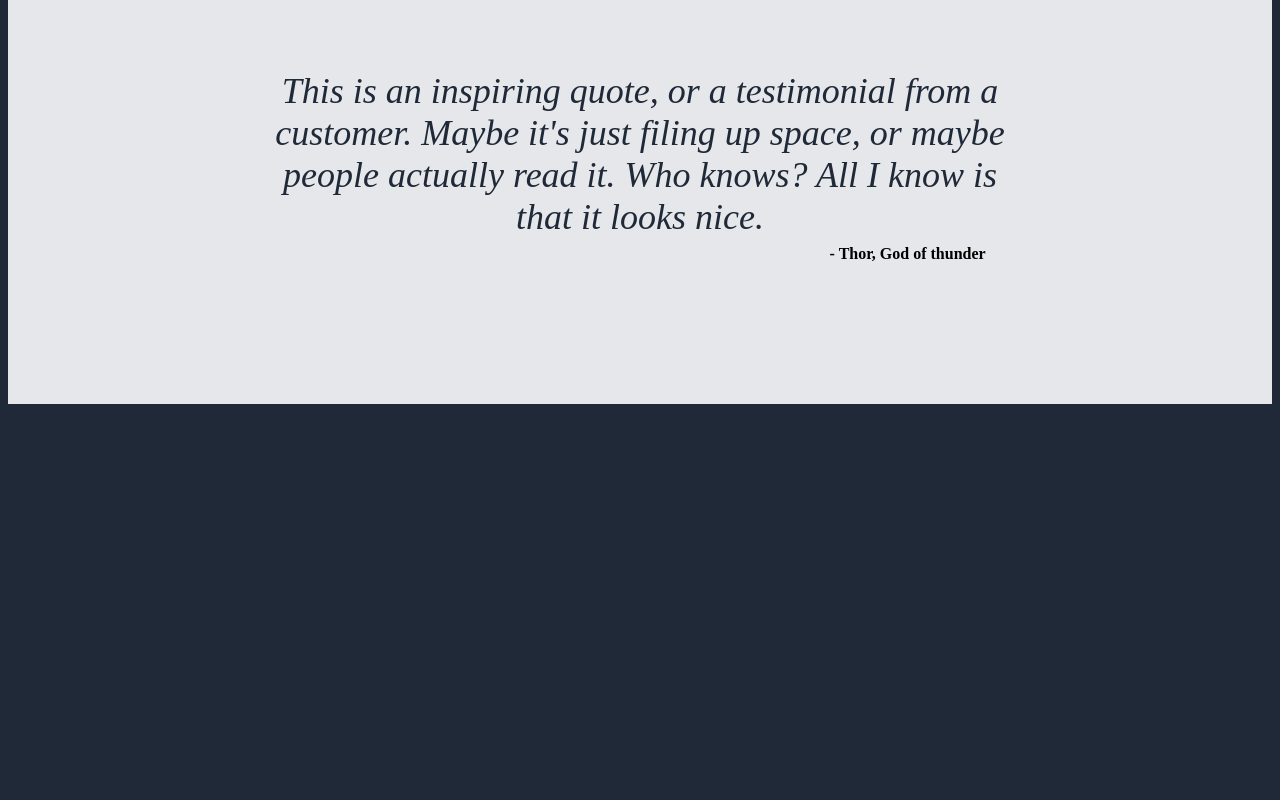
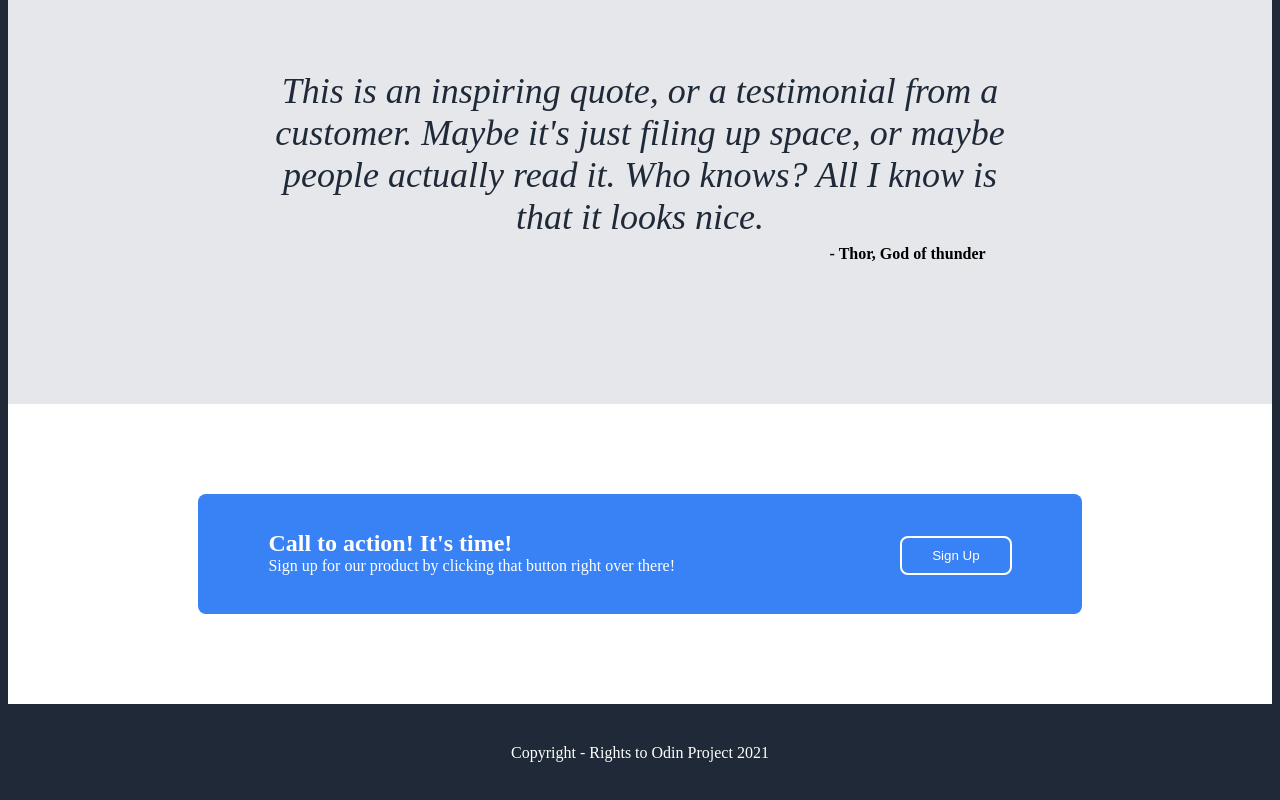
Before and after one commit to erikszabo474/landing-page, a plain HTML site: page index.html in a window 1280 px wide. Shown: the part 1077-1877 px from the top of the page. Before the commit the page ends 1489 px from the top, so only its background shows below. Drawn offline with Linux system fonts and the light colour scheme.

Commit message:
footer added, project finished

```diff
--- a/index.html
+++ b/index.html
@@ -25,7 +25,7 @@
         <div id="img-placeholder">This is a placeholder for an image</div>
     </div>
     <p id="header-subtext">This website has some subtext that goes here under the main title. It's smaller font and the colour is lower contrast.</p>
-   <button>Sign Up</button>
+   <button class="button-top">Sign Up</button>
 
 
    <!-- Boxes + random info + text below -->
@@ -50,5 +50,17 @@
         <p id="sub-quote">- Thor, God of thunder</p>
      </div>
 
+     <!-- Call to action -->
+      <div id="call-background">
+        <div id="banner">
+            <p id="call-text">Call to action! It's time!</p>
+            <p id="call-subtext">Sign up for our product by clicking that button right over there!</p>
+            <button class="button-bottom">Sign Up</button>
+        </div>
+      </div>
+
+      <footer>
+        <p>Copyright - Rights to Odin Project 2021</p>
+      </footer>
 </body>
 </html>
--- a/stylesheet.css
+++ b/stylesheet.css
@@ -63,7 +63,7 @@ h2 {
 
 }
 
-button {
+.button-top {
     background-color: #3882f6;
     color: white;
     padding: 10px 30px 10px 30px;
@@ -146,6 +146,7 @@ button {
     font-size: 36px;
     font-style: italic;
     color: #1F2937;
+    font-weight: lighter;
 
 }
 
@@ -153,7 +154,58 @@ button {
     position: absolute;
     bottom: 25%;
     left: 65%;
-    font-weight: bold;
-
+    font-weight:bolder;
 
 }
+
+#call-background {
+    display: flex;
+    align-items: center;
+    justify-content: center;
+    width: 100%;
+    height: 300px;
+    background-color: white;
+}
+
+#banner {
+    width: 70%;
+    height:40%;
+    background-color: #3882f6;
+    border-radius: 8px;
+    position: relative;
+}
+
+#call-text {
+    position: relative;
+    top: 10%;
+    left: 8%;
+    color: white;
+    font-size: 1.5rem;
+    font-weight: bolder;
+}
+
+#call-subtext {
+    position: relative;
+    left: 8%;
+    bottom: 10%;
+    color: white;
+    font-weight: lighter;
+}
+
+.button-bottom {
+    position: absolute;
+    right: 8%;
+    top: 35%;
+    background-color: #3882f6;
+    color: white;
+    padding: 10px 30px 10px 30px;
+    border-radius: 8px;
+    border: 2px solid white;
+}
+
+footer {
+    text-align: center;
+    color: white;
+    margin-top: 5vh;
+    margin-bottom: 5vh;
+}
```
